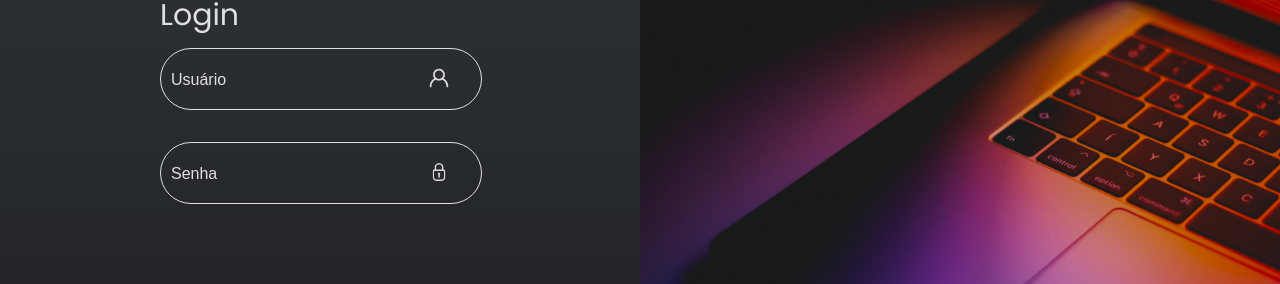
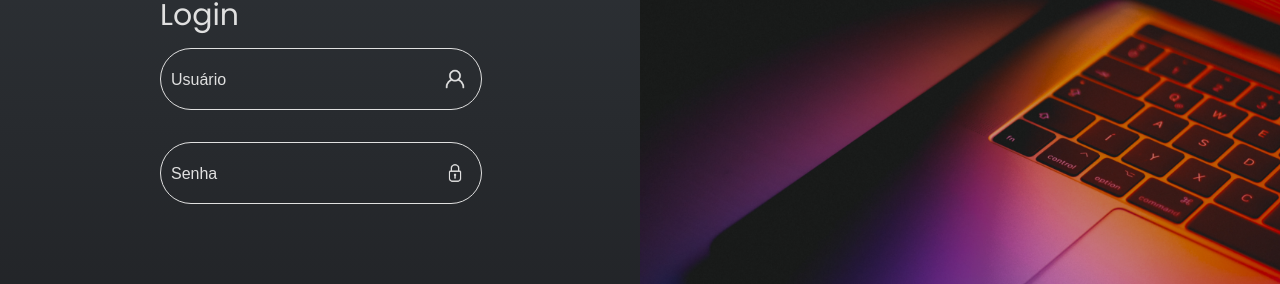
Before and after one commit to Pablo-Barral/project-activity-02, a Vue app: page /login in a window 1280 px wide. Shown: the part 277-561 px from the top of the page. Built offline with nearby package versions, Linux system fonts and the light colour scheme; the HTML template or start-up script is replaced by a standard one.

Commit message:
Style: added spacing to password input field

```diff
--- a/src/components/input/index.scss
+++ b/src/components/input/index.scss
@@ -8,6 +8,7 @@ span{
 border-radius: 50px;
 height: 67px;
 width: 100%;
+position: relative;
 
     input{
         background: transparent;
@@ -35,22 +36,9 @@ width: 100%;
 
     img{
         height: 20px;
-        position: relative;
-        top: 3px;
-        right: 3%;
-
-        @media(max-width: 1280px){
-            right: 0;
-        }
-        @media(max-width: 1000px){
-            right: -13%;
-        }
-        @media(max-width: 680px){
-            right: -7%;
-        }
-        @media(max-width: 320px){
-            right: 0;
-        }
+        position: absolute;
+        top: 20px;
+        right: 5%;
     }
 }
 
@@ -72,3 +60,10 @@ width: 100%;
 .loginError{
     border: solid 1px #E9B425;
 }
+
+.passwordSpace{
+    letter-spacing: 8px;
+    font-size: 36px;
+    padding: 0;
+    padding-left: 10px;
+}
--- a/src/components/input/index.vue
+++ b/src/components/input/index.vue
@@ -2,9 +2,10 @@
   <span :class="{textSpan: !submitData, loginError: loginError && !submitData}">
       <input :type="type"
       :placeholder="sample"
-      :class="{submit: submitData}"
+      :class="{submit: submitData, passwordSpace: passSpace}"
       v-model="fieldData"
-      @blur="sendData">
+      @blur="sendData"
+      @input="spacePassword">
 
       <img v-if="icon"
       :src="require(`@/assets/${iconData}.png`)"
@@ -40,6 +41,7 @@ export default {
             iconData: this.icon,
             submitData: this.submit,
             fieldData: 'Continuar',
+            passSpace: false
         }
     },
     computed:{
@@ -76,6 +78,15 @@ export default {
             }else if (this.type != 'submit'){
                 this.fieldData = this.user
             }
+        },
+        spacePassword(){
+            if (this.type == 'password'){
+                if(this.fieldData){
+                    this.passSpace = true
+                }else{
+                    this.passSpace = false
+                }
+            }
         }
 
     },
```
